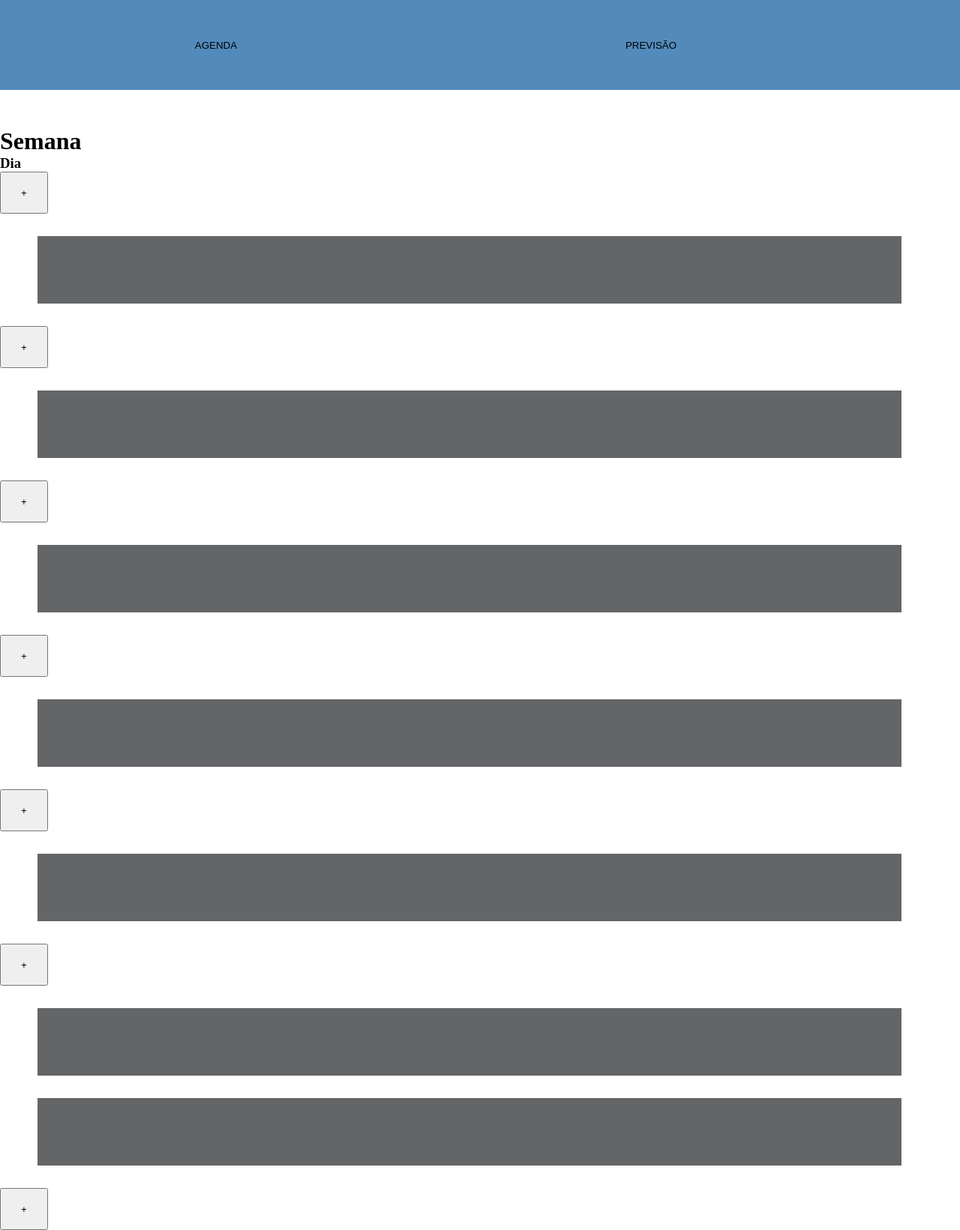
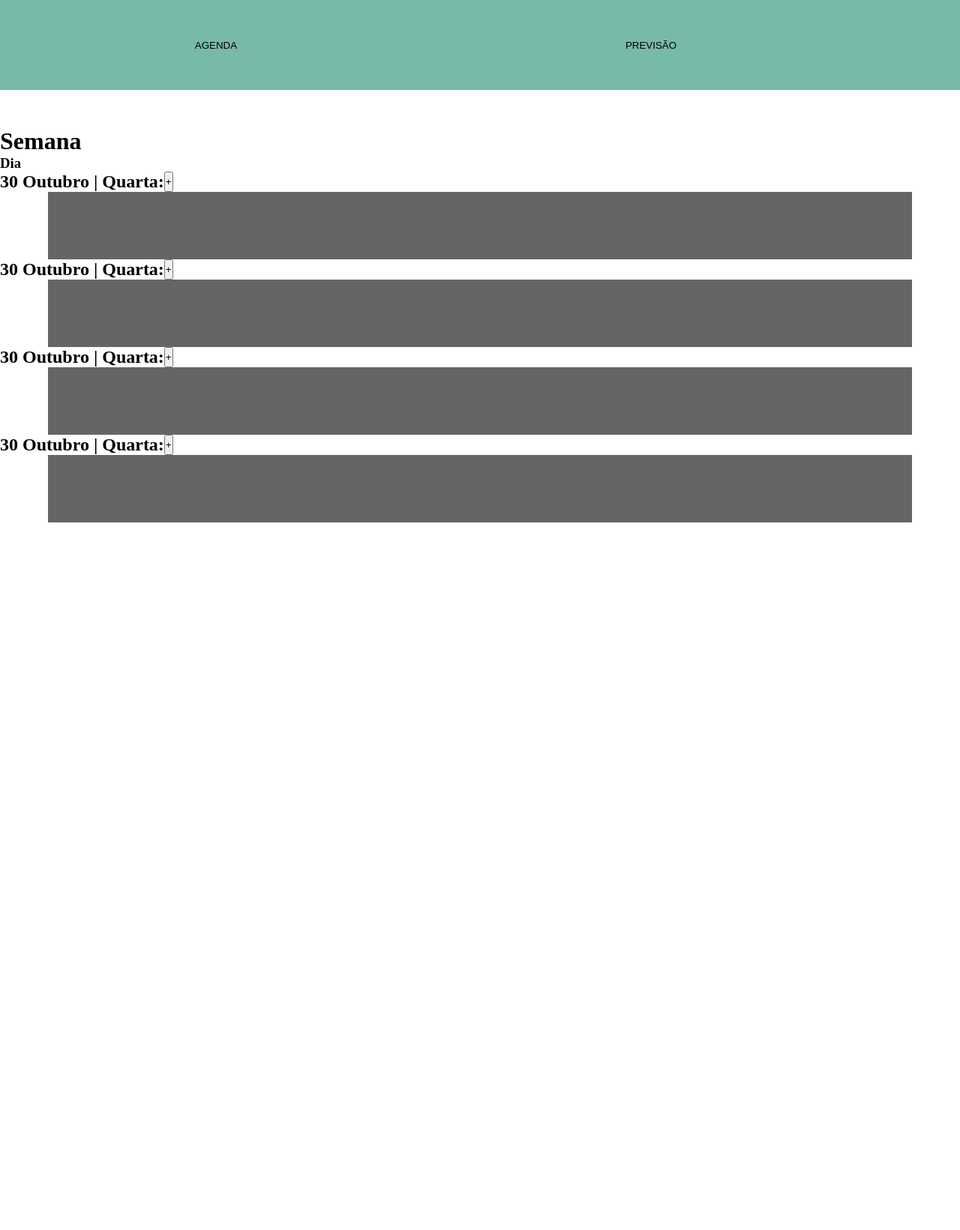
Before and after one commit to senacrs-emti/-2024-3MA-freecode-G02, a PHP site: page / in a window 1280 px wide. Shown: the whole page at 75% size. After the commit the page ends 697 px from the top, so only its background shows below. Run offline with PHP 8.4, Linux system fonts and the light colour scheme.

Commit message:
estilo index

```diff
--- a/index.html
+++ b/index.html
@@ -17,14 +17,34 @@
             <h3>Dia</h3>
 
         </div>
-        <button onclick="">+</button>
-        <div class="conteiner-semana"></div><button onclick="">+</button>
-        <div class="conteiner-semana"></div><button onclick="">+</button>
-        <div class="conteiner-semana"></div><button onclick="">+</button>
-        <div class="conteiner-semana"></div><button onclick="">+</button>
-        <div class="conteiner-semana"></div><button onclick="">+</button>
-        <div class="conteiner-semana"></div>
-        <div class="conteiner-semana"></div><button onclick="">+</button>
+        <div class="conteiner-semana">
+            <div class="nav-semana">
+                <h2>30 Outubro | Quarta: </h2>
+                <button onclick="">+</button>
+            </div>
+            <div class="centudo-dia-semana"></div>
+        </div>
+        <div class="conteiner-semana">
+            <div class="nav-semana">
+                <h2>30 Outubro | Quarta: </h2>
+                <button onclick="">+</button>
+            </div>
+            <div class="centudo-dia-semana"></div>
+        </div>
+        <div class="conteiner-semana">
+            <div class="nav-semana">
+                <h2>30 Outubro | Quarta: </h2>
+                <button onclick="">+</button>
+            </div>
+            <div class="centudo-dia-semana"></div>
+        </div>
+        <div class="conteiner-semana">
+            <div class="nav-semana">
+                <h2>30 Outubro | Quarta: </h2>
+                <button onclick="">+</button>
+            </div>
+            <div class="centudo-dia-semana"></div>
+        </div>
 
     </main>
     <!--<script src="app.js"></script> -->
--- a/style.css
+++ b/style.css
@@ -4,13 +4,13 @@
 }
 /*HEADER*/
 header{
-    height: 15vh;
-    background-color: rgb(82, 138, 187);
+    height: 10%;
+    background-color: #77BAA8;
 }
 .btn_header{
     width: 45vw;
     height: 15vh;
-    background-color: rgb(82, 138, 187);
+    background-color: transparent;
     border: 15px;
 }
 .btn_header a{
@@ -18,20 +18,15 @@ header{
     color: black;
 }
 /*AGENDA INDEX*/
-.conteiner-semana{
+.centudo-dia-semana{
     background-color: rgb(100, 101, 103);
     width: 90%;
     height: 90px;
-
-    margin: 30px;
-    margin-left: 50px;
+    display: flex;
+    justify-self: center;
 }
 h1{
     margin-top: 50px;
-}
-button{
-    width: 5vw;
-    height: 7vh;
 }
 
 /* PÁGINA PREVISÃO*/
@@ -57,6 +52,10 @@ button{
     border: none;
     background-color: transparent;
 }
+.nav-semana{
+    display: flex;
+    flex-direction: row;
+}
 .txt-branco{
     color: aliceblue;
 }
```
